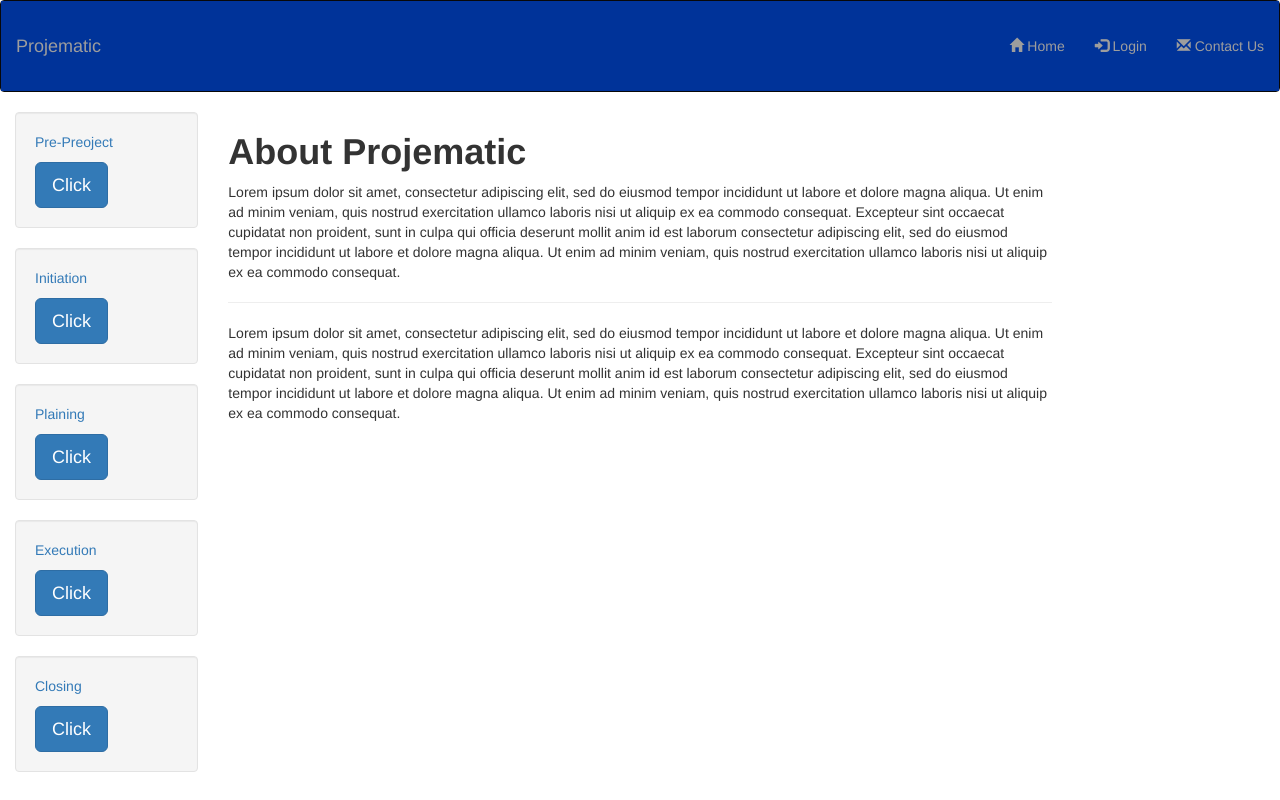
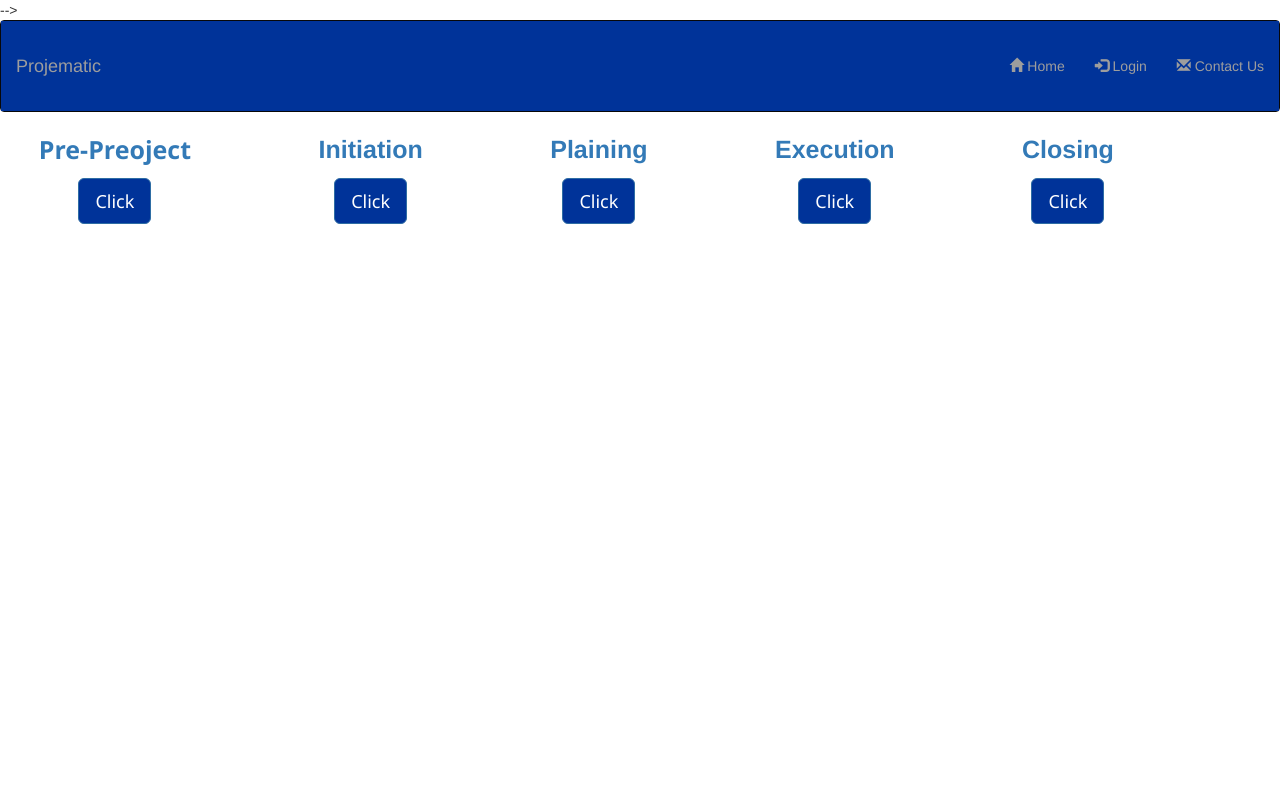
Before and after one commit to shahjee005/Projematic-by-ItGems, a plain HTML site: page index.html in a window 1280 px wide. Drawn offline with nearby package versions, Linux system fonts and the light colour scheme; files that its build step writes are made by us from their sources.

Commit message:
Changed the Side bar nave and basic css

```diff
--- a/css/main.css
+++ b/css/main.css
@@ -1,25 +1,59 @@
-
 .container-fluid  {
     background-color:#003399;
     padding: 20px;
 }
 
-  .row.content {height:auto;
-    margin: 0;
-    padding-top: 0;
+/* citation link: https://www.w3schools.com/css/tryit.asp?filename=trycss_grid_grid-column-gap */
 
-}
-.well {height:auto;
-    margin: auto;
-    padding-top: 50px;}
-/* citation link: https://www.w3schools.com/css/tryit.asp?filename=trycss_grid_grid-column-gap */
+/* .item1 {
+  grid-area: myArea;
+} */
 
 .grid-container {
   display: grid;
+  grid-template-areas: 'myArea myArea . . . .';
+  grid-gap: 50px;
+  background-color:none;
+  padding: auto;
+}
+
+
+/* Question ? Its not changing clour  */
+.grid-container .item1 {
+  font-family: 'Segoe UI', Tahoma, Geneva, Verdana, sans-serif;
+  color:red;
+}
+.grid-container > div {
+  background-color: rgba(255, 255, 255, 0.8);
+  text-align: center;
+  padding: auto;
+  font-size: 25px;
+}
+.btn.btn-primary.btn-lg {
+  background-color: #003399;
+  font-family:'Segoe UI', Tahoma, Geneva, Verdana, sans-serif ;
+}
+
+
+
+
+
+
+
+
+
+
+
+
+/*  */
+
+
+/* .grid-container {
+  display: grid;
   grid-gap: 20px 50px;
   grid-template-columns: auto auto auto;
-  background-color:none;
-  padding: 400px;
+  background-color:grey;
+  padding: 30px;
 }
 
 .grid-item {
@@ -27,7 +61,11 @@
   border: 1px solid rgba(0, 0, 0, 0.8);
   border-radius: 25px;
   padding: 10px;
+  width: auto;
   font-size: 20px;
   text-align: center;
   height: 50px;
-}
+} */
+/* h1{text-align: center;
+
+} */
--- a/index.html
+++ b/index.html
@@ -6,15 +6,15 @@
     <meta name="viewport" content="width=device-width, initial-scale=1">
     <title>Projematic </title>
 
-    <!-- Vendor Styles
+    <!-- Vendor Styles  -->
  <link rel= "stylesheet" href="./Vendor/Bootstrap/css/bootstrap.min.css" >
 
- Vendor Scripts
+ <!-- Vendor Scripts   -->
  <script type="text/javascript" src="./Vendor/Bootstrap/jquery/jquery.min.js" ></script>
-    Styles   -->
-    <link rel="stylesheet" href="./styles/main.css">
+    <!-- Styles   -->
+    <link rel="stylesheet" href="./css/main.css">
     <!-- Scripts   -->
-    <!-- <script type="text/javascript" src="./js/scripts.js" defer></script> -->
+     <script type="text/javascript" src="./js/scripts.js" defer></script> -->
 
     <link rel="stylesheet" href="https://maxcdn.bootstrapcdn.com/bootstrap/3.4.1/css/bootstrap.min.css">
     <script src="https://ajax.googleapis.com/ajax/libs/jquery/3.4.1/jquery.min.js"></script>
@@ -35,53 +35,29 @@
             </ul>
         </div>
     </nav>
-    <!-- Side nav -->
-    <div class="row content">
-        <div class="col-sm-2 side-nav">
-            <div class="well">
-                <p><a href="#">Pre-Preoject</a></p>
+
+<!-- 5Phases  -->
+<div class="grid-container">
+    <div class="item1">
+        <p><a href="#"><strong>Pre-Preoject</strong></a></p>
                 <button type="button" class="btn btn-primary btn-lg">Click</button>
     </div>
-
-            <div class="well">
-                <p><a href="#">Initiation</a></p>
+    <div class="item2">
+        <p><a href="#"><strong>Initiation</strong></a></p>
                 <button type="button" class="btn btn-primary btn-lg">Click</button>
     </div>
-
-            <div class="well">
-                <p><a href="#">Plaining</a></p>
+    <div class="item3">
+        <p><a href="#"><strong>Plaining</strong></a></p>
                 <button type="button" class="btn btn-primary btn-lg">Click</button>
     </div>
-            <div class="well">
-                <p><a href="#">Execution</a></p>
+    <div class="item4">
+        <p><a href="#"><strong>Execution</strong></a></p>
                 <button type="button" class="btn btn-primary btn-lg">Click</button>
     </div>
-            <div class="well">
-                <p><a href="#">Closing</a></p>
+    <div class="item5">
+        <p><a href="#"><strong>Closing</strong></a></p>
         <button type="button" class="btn btn-primary btn-lg">Click</button>
      </div>
-        </div>
-
-        <!-- Center Content -->
-
-        <div class="col-sm-8 text-left">
-
-            <h1><strong>About Projematic</strong> </h1>
-            <p>Lorem ipsum dolor sit amet, consectetur adipiscing elit, sed do eiusmod tempor incididunt ut labore et
-                dolore magna aliqua. Ut enim ad minim veniam, quis nostrud exercitation ullamco laboris nisi ut aliquip
-                ex ea commodo consequat. Excepteur sint occaecat cupidatat non proident, sunt in culpa qui officia
-                deserunt mollit anim id est laborum consectetur adipiscing elit, sed do eiusmod tempor incididunt ut
-                labore et dolore magna aliqua. Ut enim ad minim veniam, quis nostrud exercitation ullamco laboris nisi
-                ut aliquip ex ea commodo consequat.
-            </p>
-            <hr>
-            <p>Lorem ipsum dolor sit amet, consectetur adipiscing elit, sed do eiusmod tempor incididunt ut labore et
-                dolore magna aliqua. Ut enim ad minim veniam, quis nostrud exercitation ullamco laboris nisi ut aliquip
-                ex ea commodo consequat. Excepteur sint occaecat cupidatat non proident, sunt in culpa qui officia
-                deserunt mollit anim id est laborum consectetur adipiscing elit, sed do eiusmod tempor incididunt ut
-                labore et dolore magna aliqua. Ut enim ad minim veniam, quis nostrud exercitation ullamco laboris nisi
-                ut aliquip ex ea commodo consequat.
-            </p>
 
   </div>
 </body>
```
Also changed, not shown: plaining.html (+14 -13 lines). Lines whose indentation alone changed are shown as unchanged.
